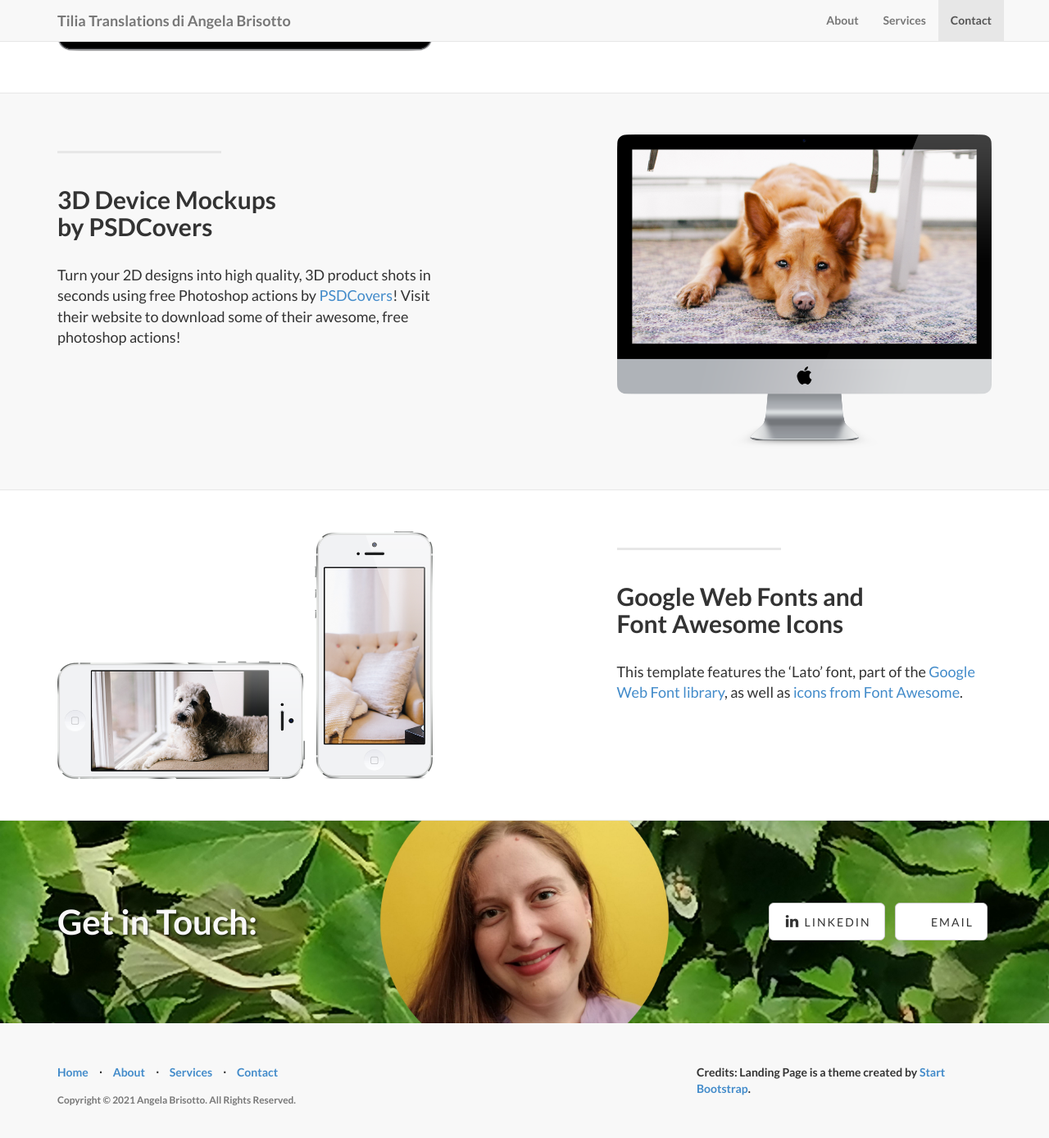
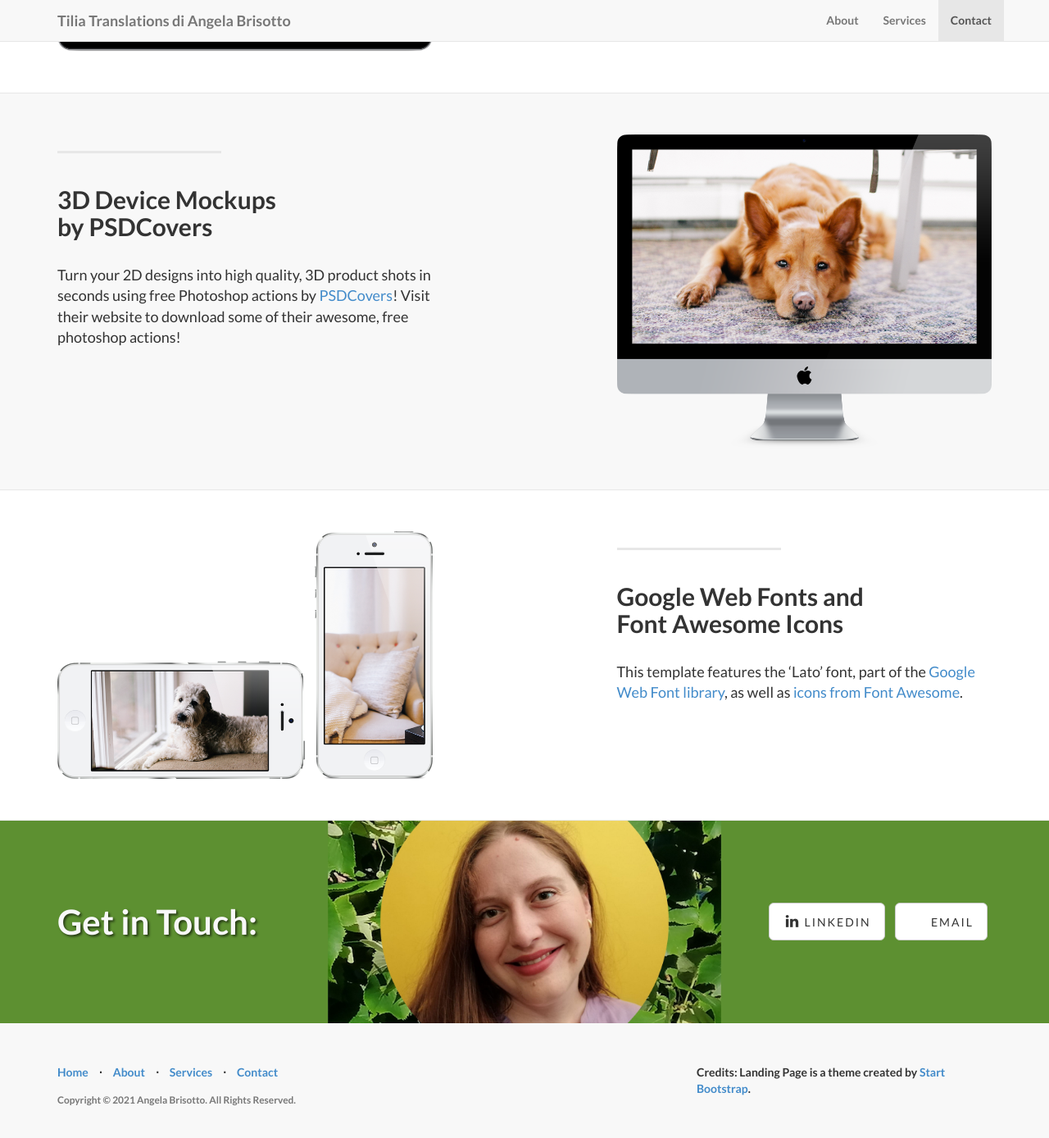
Before and after one commit to angelatiliatranslations/tiliatranslations.github.io, a Jekyll site: the page built from index.html, in a window 1280 px wide and 1400 px high, scrolled down 1492 px. Shown: the top 1388 px of the window at 82% size. Built offline with Jekyll 4.4.1, drawn with Linux system fonts in a browser that asks for light colours; nearby versions of some CDN libraries; library files that are not in the unit come from our copies.

Commit message:
Inserisco banner-foglie-foto come immagine banner

```diff
--- a/css/landing-page.css
+++ b/css/landing-page.css
@@ -112,7 +112,7 @@
 .banner {
     padding: 100px 0;
     color: #f8f8f8;
-    background: url(../img/3.jpg) no-repeat center center;
+    background: url(../img/banner-foglie-foto.jpg) no-repeat center center;
     background-size: cover;
 }
 
```
